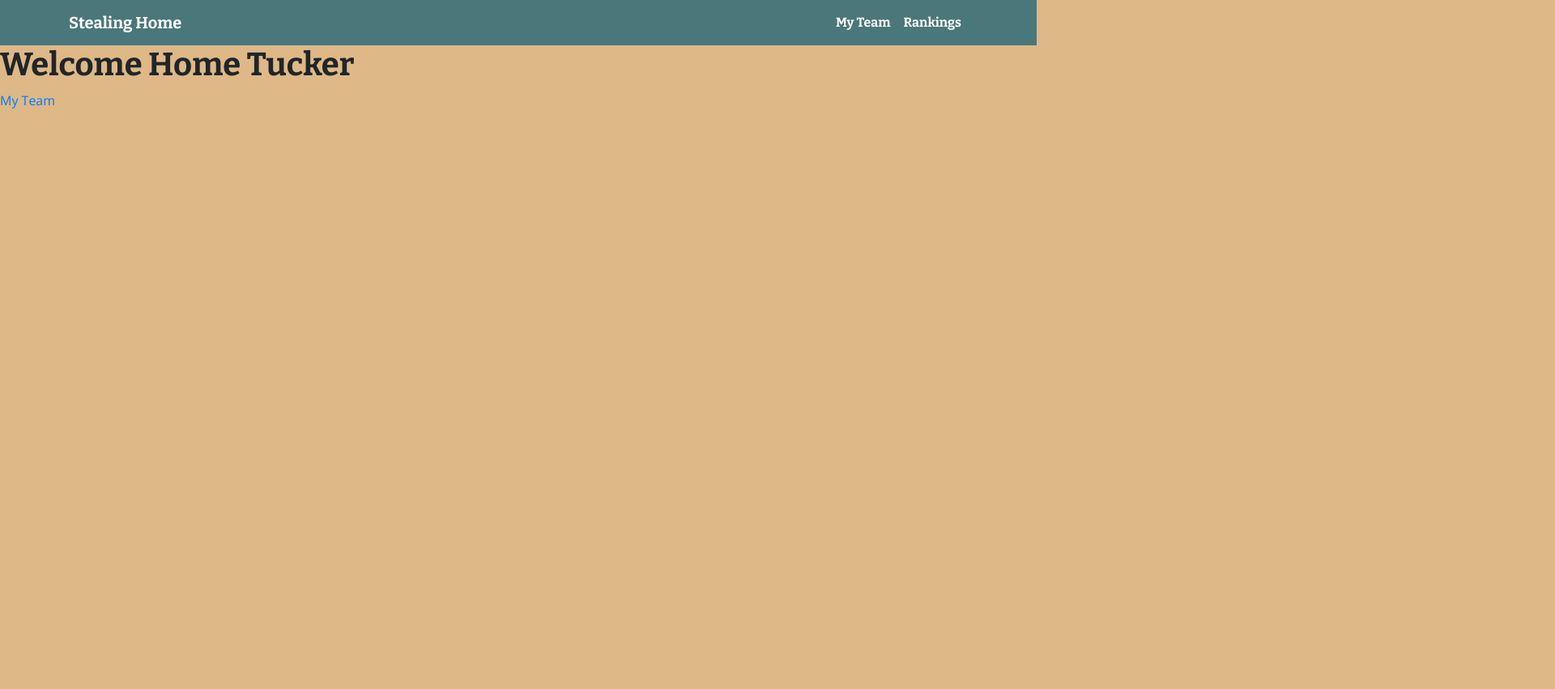
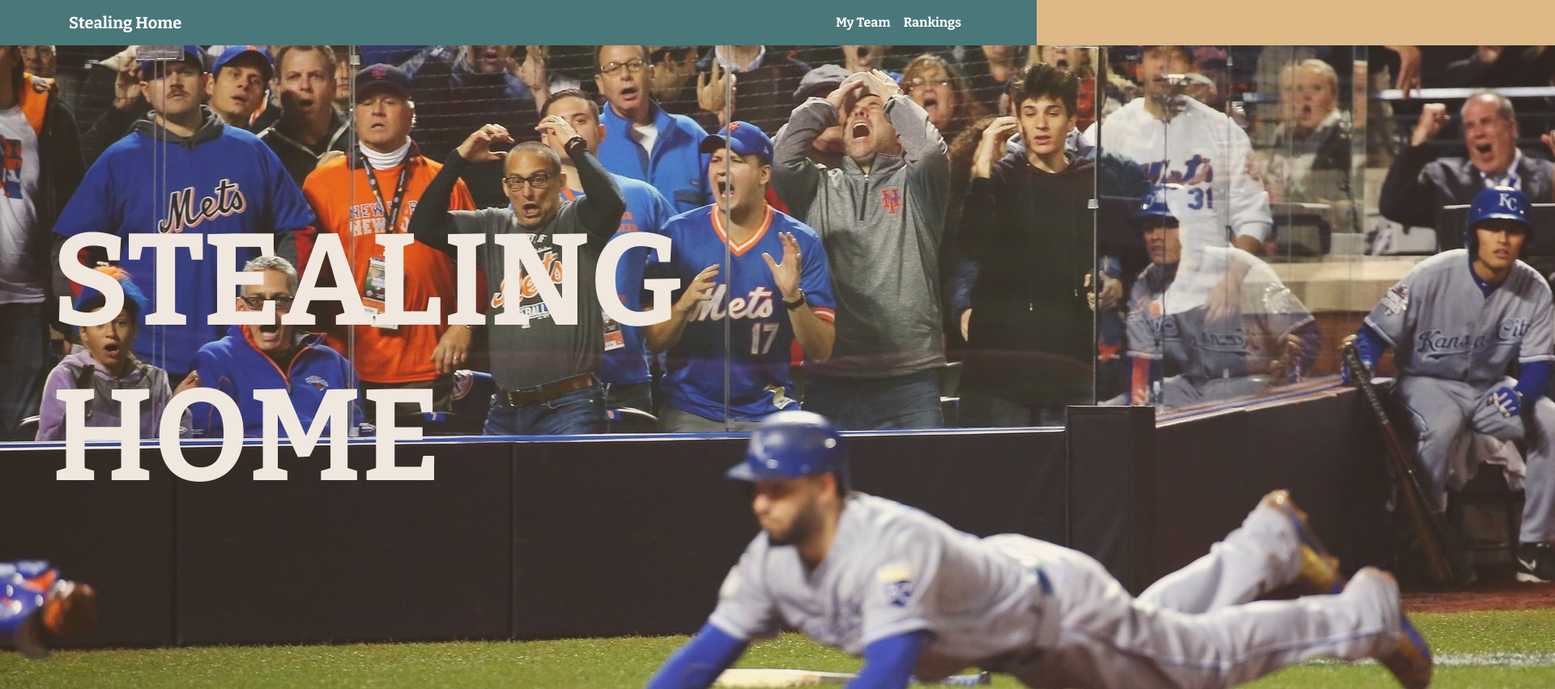
Before and after one commit to EliOJackson/Backend-Capstone, a website: page client/index.html at #!/home in a window 1280 px wide. Shown: the top 851 px of the page at 81% size, 1920 px wide, since content can reach past the window. Before the commit the page ends 800 px from the top, so only its background shows below. Drawn offline with nearby package versions, Linux system fonts and the light colour scheme; some packages are replaced by stand-ins of ours; no server answers.

Commit message:
added back ground image to home screen

```diff
--- a/client/partials/home.html
+++ b/client/partials/home.html
@@ -1,3 +1,5 @@
-<h1> Welcome Home Tucker</h1>
 
-<a href="#!/myteam/{{user.id}}">My Team</a>
+<div class="image">
+    <img src="../images/homeplate.jpg">
+    <h2>STEALING HOME</h2>
+</div>
--- a/client/sass/main.scss
+++ b/client/sass/main.scss
@@ -227,3 +227,30 @@
 .navbar-nav a {
     font-family: 'Bitter', serif !important;
 }
+
+image {
+    background-image: url("../images/metsfans-callout-pic-superJumbo.jpg");
+    background-size:     cover;                      /* <------ */
+    background-repeat:   no-repeat;
+    background-position: center center;
+}
+.homePic {
+  width: 100vw;
+  min-height: 40em;
+  opacity: 0.8;
+}
+.image {
+   position: relative;
+   width: 100%; /* for IE 6 */
+  opacity: 0.8;
+}
+
+h2 {
+    position: absolute;
+    top: 20%;
+    left: 5%;
+    width: 100%;
+    font-family: 'Bitter', serif !important;
+    color: whitesmoke;
+    font-size: 10em;
+}
```
Also changed, not shown: client/partials/login.html (+1 -1 lines), client/partials/teamview.html (+1 -1 lines), client/css/main.css, client/images/bgPic.jpg (added), client/images/homeplate.jpg (added), client/images/metsfans-callout-pic-superJumbo.jpg (deleted).
